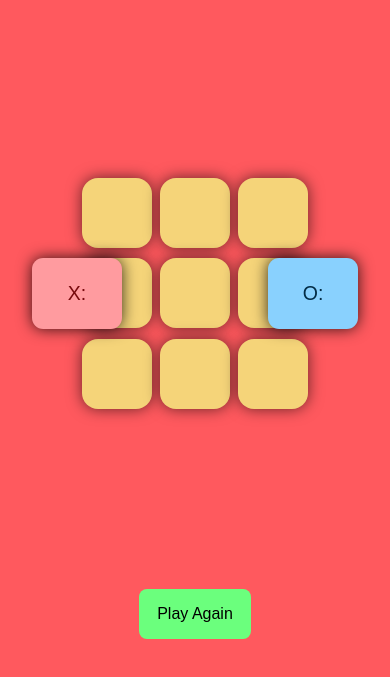
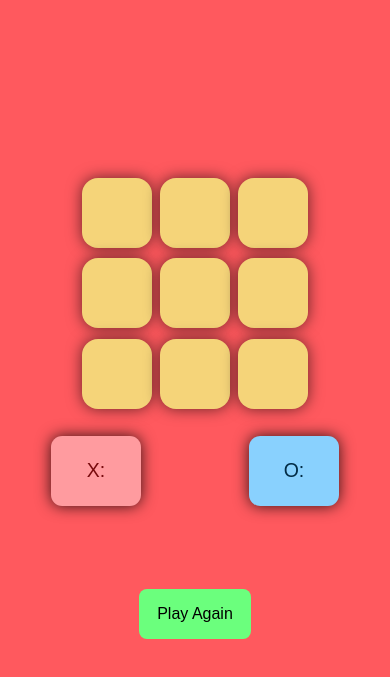
Before and after one commit to Ronit-kukadiya/JS-TIC-TAC-TOE, a plain HTML site: page index.html in a window 390 px wide. Shown: the part 57-734 px from the top of the page. Drawn offline with Linux system fonts and the light colour scheme.

Commit message:
Update style.css
updated for mobile view

```diff
--- a/style.css
+++ b/style.css
@@ -70,6 +70,24 @@ body {
   transform: translateY(-50%);
 }
 
+@media (max-width: 768px) {
+  .score:first-of-type {
+    background-color: #ff9b9f;
+    position: absolute;
+    left: 3.2rem;
+    top: 80%;
+    transform: translateY(-50%);
+  }
+
+  .score:last-of-type {
+    background-color: #89d1fe;
+    position: absolute;
+    right: 3.2rem;
+    top: 80%;
+    transform: translateY(-50%);
+  }
+}
+
 .msg {
   color: #26ff00;
   font-size: 2rem;
```
